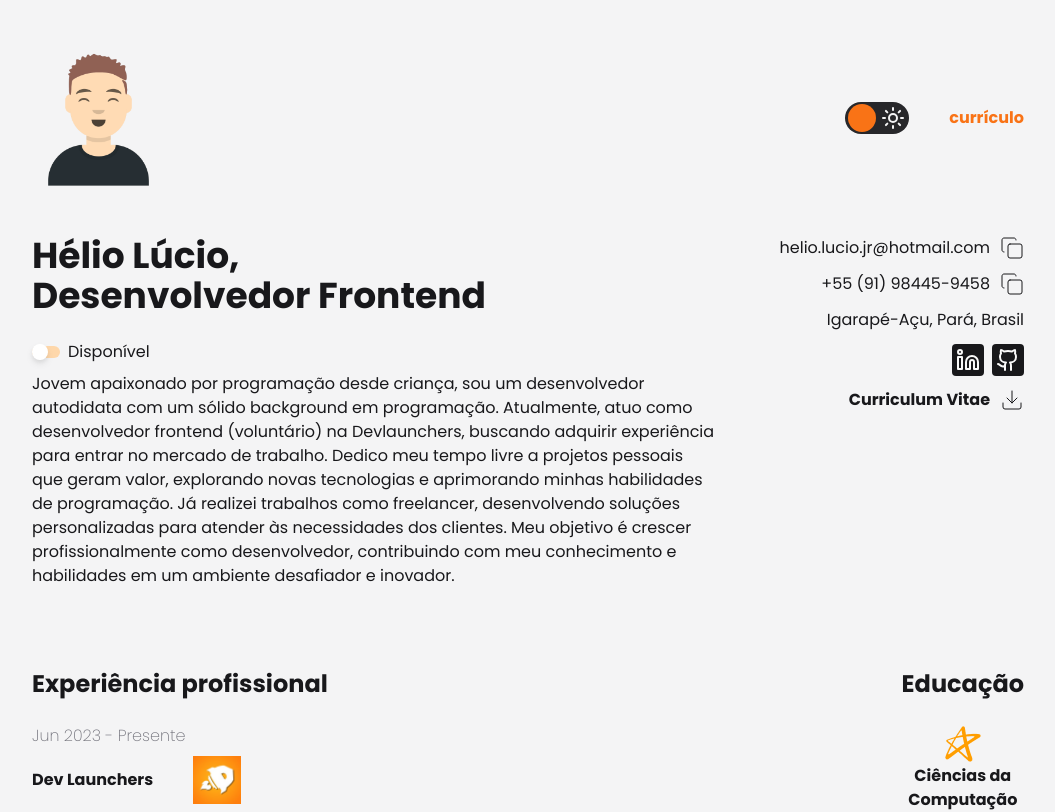
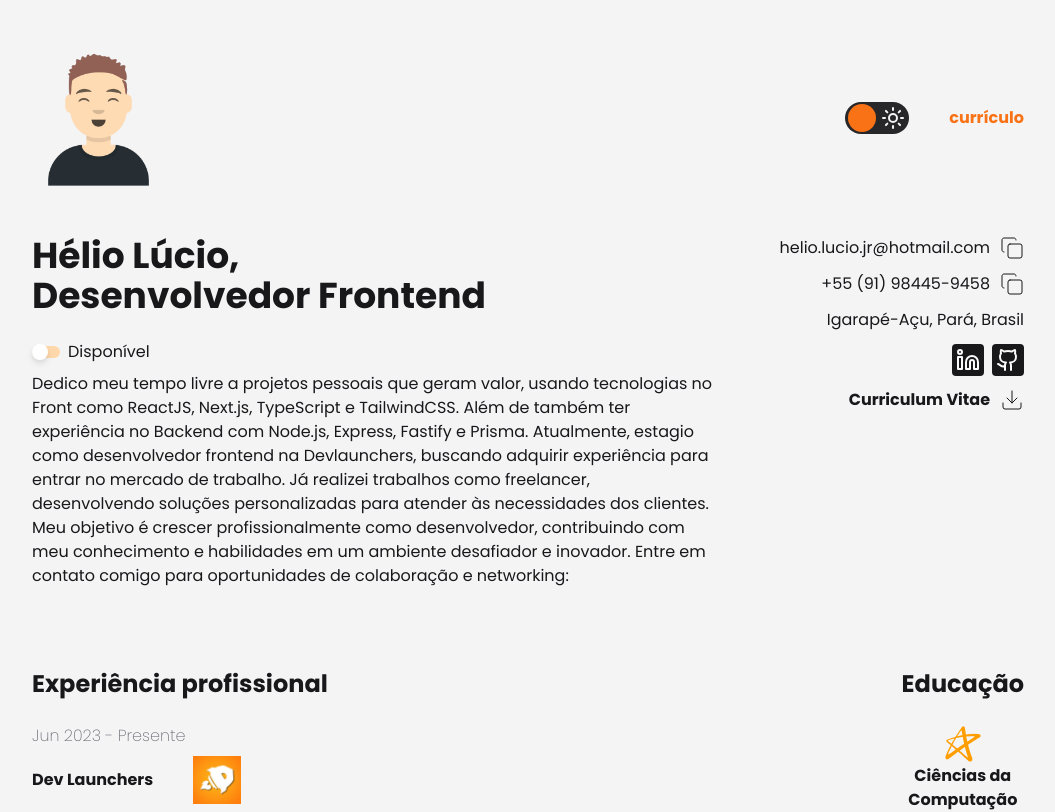
Before and after one commit to helioLJ/cv-portfolio, a Next.js app: page / in a window 1280 px wide. Shown: the top 812 px of the page, without its empty margins (112-1167 px from the left). Built offline with nearby package versions, Linux system fonts and the light colour scheme.

Commit message:
info update

```diff
--- a/src/components/AboutMe.tsx
+++ b/src/components/AboutMe.tsx
@@ -18,16 +18,17 @@ export default function AboutMe() {
           Disponível
         </div>
         <p className="mt-2">
-          Jovem apaixonado por programação desde criança, sou um desenvolvedor
-          autodidata com um sólido background em programação. Atualmente, atuo
-          como desenvolvedor frontend (voluntário) na Devlaunchers, buscando
-          adquirir experiência para entrar no mercado de trabalho. Dedico meu
-          tempo livre a projetos pessoais que geram valor, explorando novas
-          tecnologias e aprimorando minhas habilidades de programação. Já
-          realizei trabalhos como freelancer, desenvolvendo soluções
-          personalizadas para atender às necessidades dos clientes. Meu objetivo
-          é crescer profissionalmente como desenvolvedor, contribuindo com meu
-          conhecimento e habilidades em um ambiente desafiador e inovador.
+          Dedico meu tempo livre a projetos pessoais que geram valor, usando
+          tecnologias no Front como ReactJS, Next.js, TypeScript e TailwindCSS.
+          Além de também ter experiência no Backend com Node.js, Express,
+          Fastify e Prisma. Atualmente, estagio como desenvolvedor frontend na
+          Devlaunchers, buscando adquirir experiência para entrar no mercado de
+          trabalho. Já realizei trabalhos como freelancer, desenvolvendo
+          soluções personalizadas para atender às necessidades dos clientes. Meu
+          objetivo é crescer profissionalmente como desenvolvedor, contribuindo
+          com meu conhecimento e habilidades em um ambiente desafiador e
+          inovador. Entre em contato comigo para oportunidades de colaboração e
+          networking:
         </p>
       </div>
 
```
